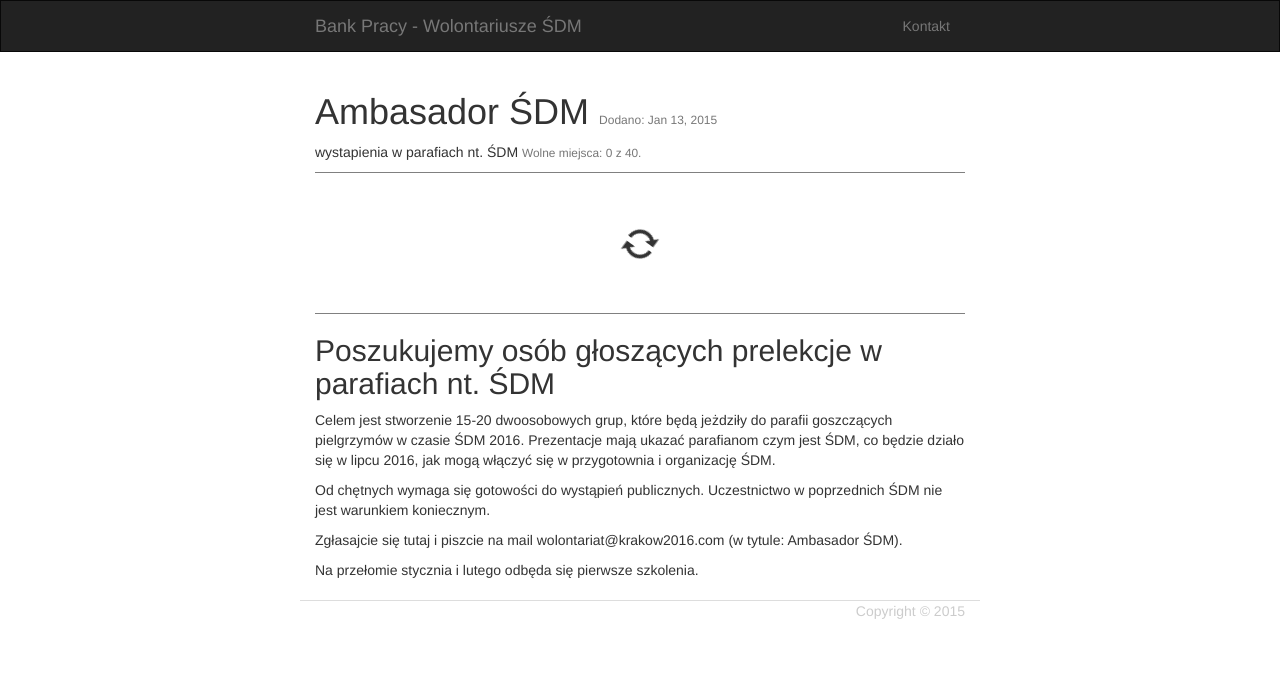
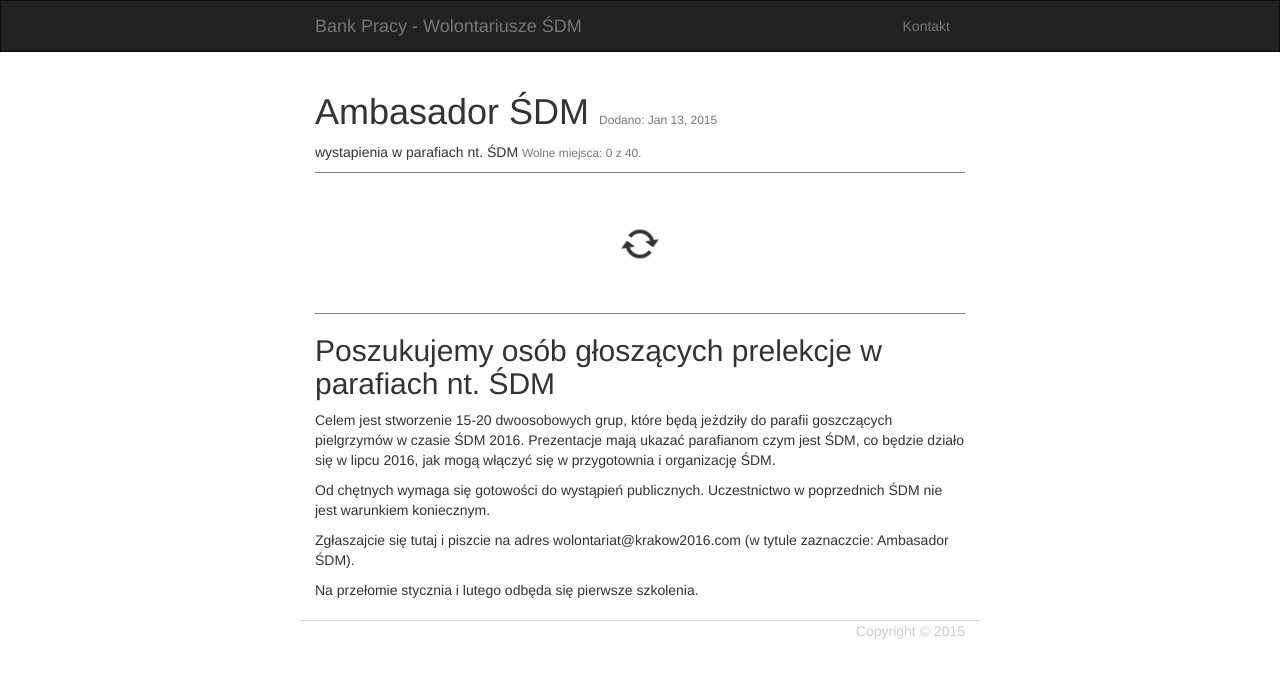
Before and after one commit to Krakow2016/tablica, a Jekyll site: the page built from _posts/2015-01-13-ambasador-dm.md, in a window 1280 px wide. Shown: the top 678 px of the page. Built offline with Jekyll 4.4.1, drawn with Linux system fonts in a browser that asks for light colours.

Commit message:
Created 2015-01-13-ambasador-dm.md

```diff
--- a/_posts/2015-01-13-ambasador-dm.md
+++ b/_posts/2015-01-13-ambasador-dm.md
@@ -16,6 +16,6 @@ Prezentacje mają ukazać parafianom czym jest ŚDM, co będzie działo się w l
 
 Od chętnych wymaga się gotowości do wystąpień publicznych. Uczestnictwo w poprzednich ŚDM nie jest warunkiem koniecznym.
 
-Zgłasajcie się tutaj i piszcie na mail wolontariat@krakow2016.com (w tytule: Ambasador ŚDM).
+Zgłaszajcie się tutaj i piszcie na adres wolontariat@krakow2016.com (w tytule zaznaczcie: Ambasador ŚDM).
 
 Na przełomie stycznia i lutego odbęda się pierwsze szkolenia.
```
